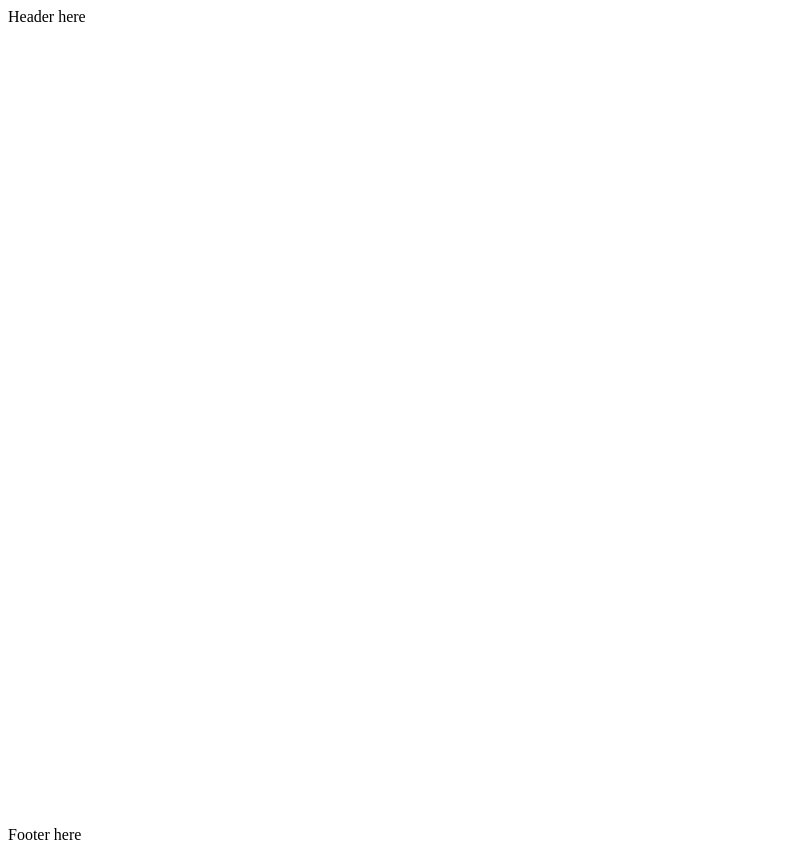
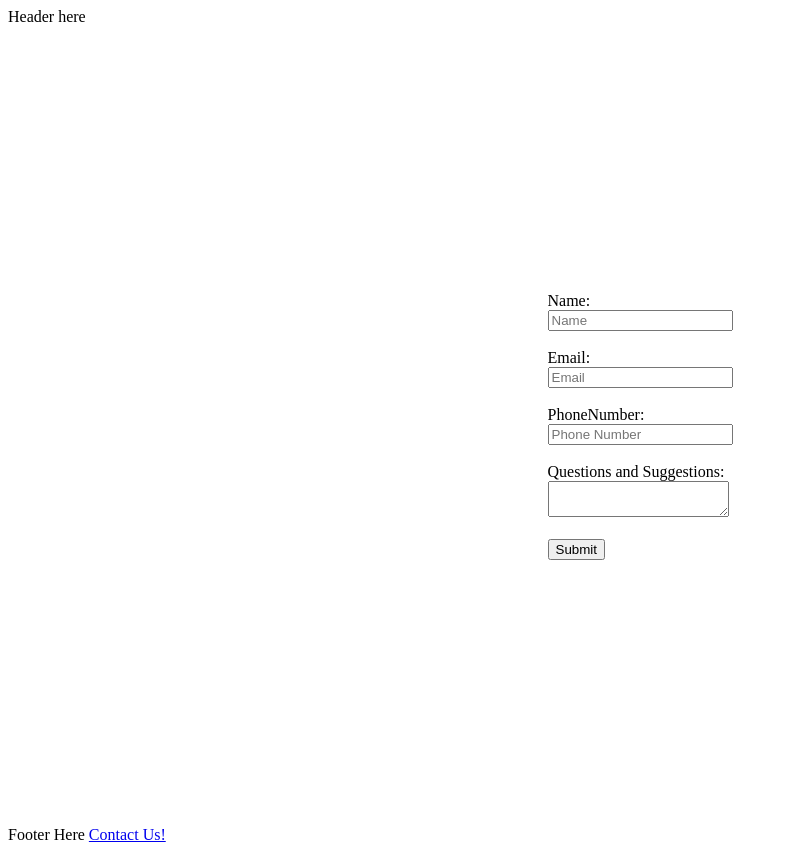
Before and after one commit to jchu42/bti425project, a Next.js app: page /contactus in a window 1280 px wide. Shown: the whole page, without its empty margins (0-788 px from the left). Built offline with nearby package versions, Linux system fonts and the light colour scheme.

Commit message:
Created simple 'contact us' page; added 'contact us' button to fotter

```diff
--- a/package.json
+++ b/package.json
@@ -11,7 +11,9 @@
     "next": "latest",
     "react": "18.2.0",
     "react-bootstrap": "^2.10.2",
-    "react-dom": "18.2.0"
+    "react-dom": "18.2.0",
+    "react-hook-form": "^7.51.2",
+    "react-phone-number-input": "^3.3.12"
   },
   "engines": {
     "node": ">=18"
--- a/src/pages/_app.js
+++ b/src/pages/_app.js
@@ -1,12 +1,15 @@
 import RouteGuard from './components/RouteGuard';
+import Link from 'next/link'
 
 export default function MyApp({ Component, pageProps }) {
 
     return (
     <RouteGuard>
         Header here
+
         <Component {...pageProps} />
-        Footer here
+
+        Footer Here <Link href="/contactus"> Contact Us! </Link>
     </RouteGuard>
    );
 
--- a/src/pages/contactus.js
+++ b/src/pages/contactus.js
@@ -1,16 +1,54 @@
+import { useForm, Controller } from 'react-hook-form';
 import Head from 'next/head';
 import styles from '../styles/Home.module.css';
 import { useState, useEffect } from "react";
+import PhoneInput, { isValidPhoneNumber } from "react-phone-number-input";
 
 export default function ContactUs() {
 
+  const { register, handleSubmit, setValue, formState: { errors }, control } = useForm({
+    defaultValues: {
+        name: "",
+        phoneno: "",
+        email: "",
+        qands: ""
+    }
+  });
+
+  function submitForm(data) {
+    // dummy function
+    console.log(data);
+  }
+
   return (
     <div className={styles.container}>
-        <Head>
-            <title>About Us</title>
-            <link rel="icon" href="/favicon.ico" />
-        </Head>
+      <Head>
+          <title>Contact Us</title>
+          <link rel="icon" href="/favicon.ico" />
+      </Head>
 
+      <form onSubmit={handleSubmit(submitForm)}>
+        Name: <br />
+        <input type="text" placeholder="Name" {...register("name", {required: true, maxLength: 20})} />
+        {errors.name?.type === "required" && <span className="inputErrorText"><br />Name is required</span>}
+        {errors.name?.type === "maxLength" && <span className="inputErrorText"><br />Name Cannot contain more than 20 characters</span>}<br /><br />
+
+        Email: <br />
+        <input type="text" placeholder="Email" {...register("email", {required: true, pattern: /^\S+@\S+$/i})} />
+        {errors.name?.type === "required" && <span className="inputErrorText"><br />Email is required</span>}
+        {errors.email?.type === "pattern" && <span className="inputErrorText"><br />Invalid Email</span>}<br /><br />
+
+        PhoneNumber: <br />
+        <input type="tel" placeholder="Phone Number" {...register("phoneno")} />
+        {errors.phoneno?.type === "validate" && <span className="inputErrorText"><br />Invalid Phone Number</span>}<br /><br />
+
+        Questions and Suggestions: <br />
+        <textarea {...register("qands", {required: true, maxLength: 5})} />
+        {errors.qands?.type === "required" && <span className="inputErrorText"><br />This field is required</span>}<br /><br />
+
+        {/* <button size="xxl" type="submit" disabled={Object.keys(errors).length > 0}>Update User</button> */}
+        <button type="submit">Submit</button>
+      </form>
 
     </div>
   );
```
Also changed, not shown: 1 other file (tests, documents, lock files or other folders).
